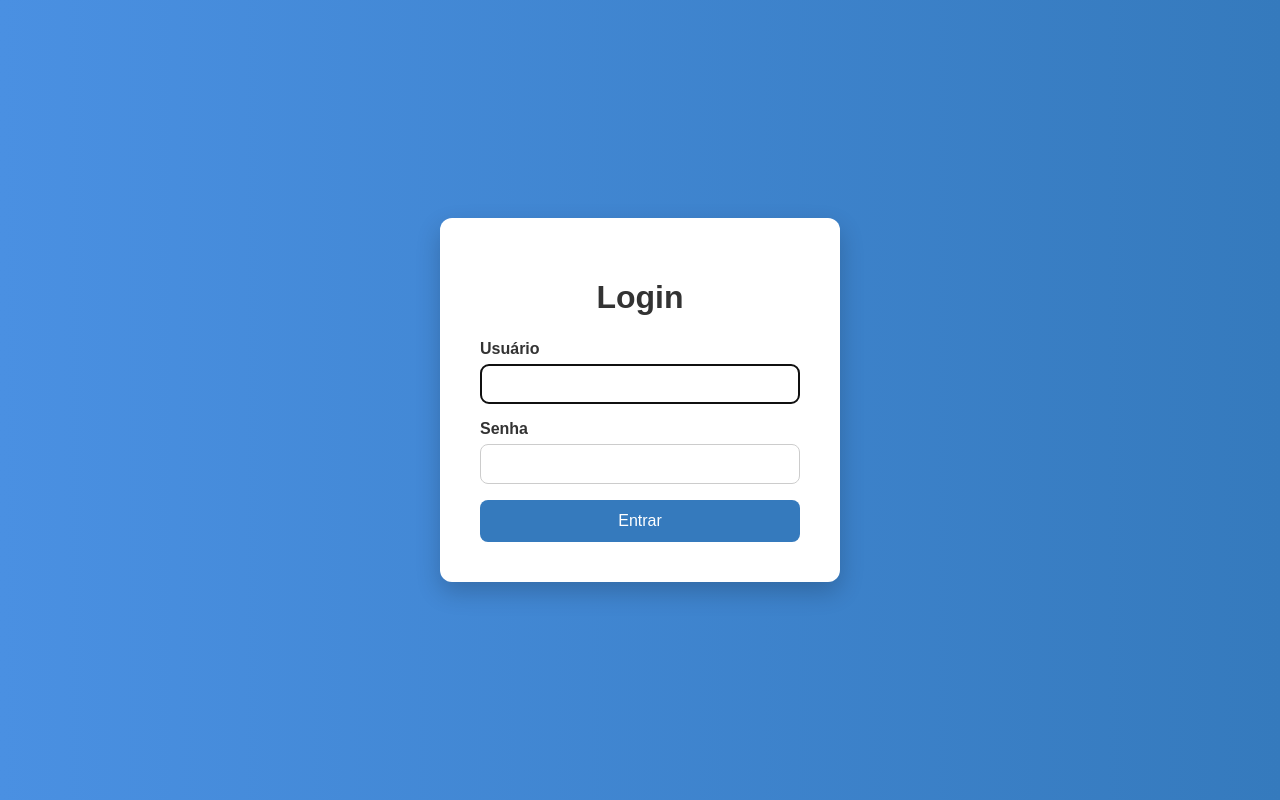
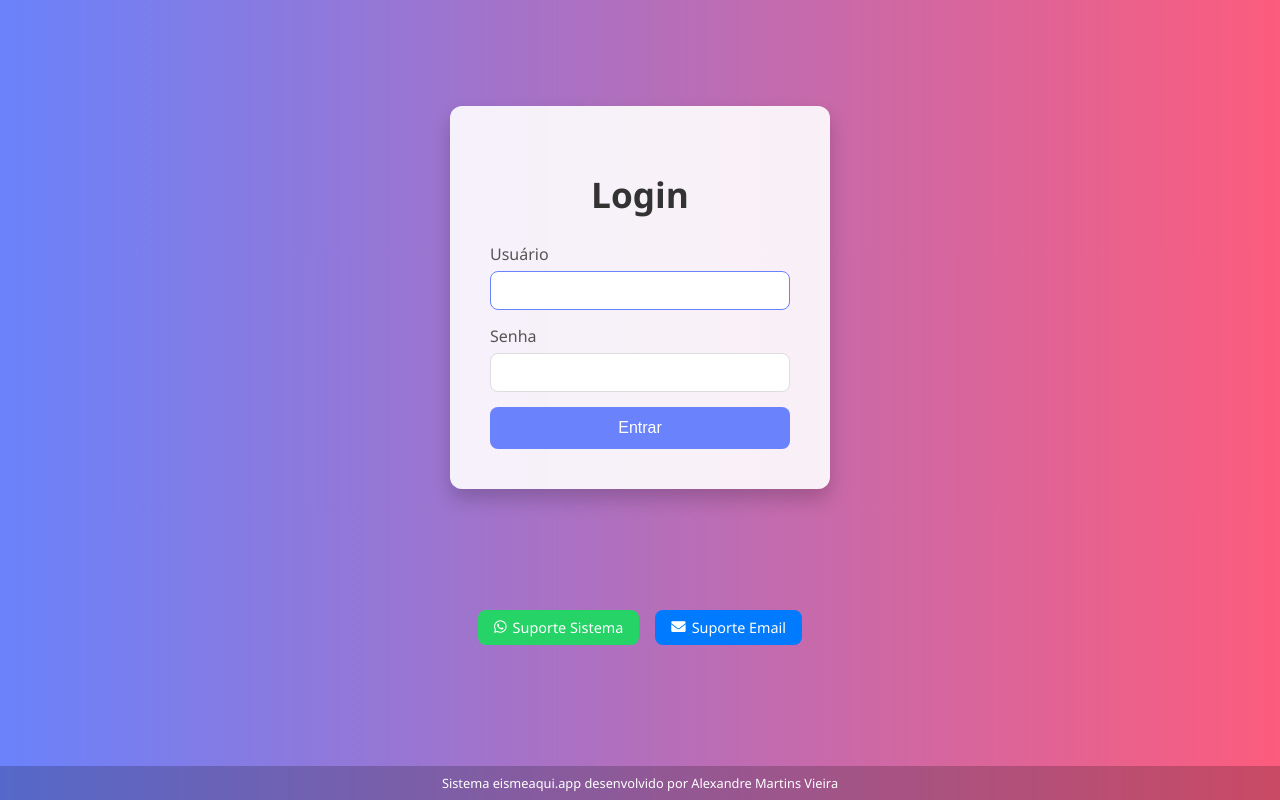
Before and after one commit to alexandremvdev1/acampteste, a Django app: page /login/ in a window 1280 px wide. Run offline with Django 5.2, Linux system fonts and the light colour scheme.

Commit message:
atualizaçoes

```diff
--- a/inscricoes/templates/inscricoes/login.html
+++ b/inscricoes/templates/inscricoes/login.html
@@ -1,9 +1,14 @@
 <!DOCTYPE html>
 <html lang="pt-br">
+
 <head>
     <meta charset="UTF-8">
     <title>Login - Sistema</title>
     <meta name="viewport" content="width=device-width, initial-scale=1.0">
+    <link rel="stylesheet"
+          href="https://cdnjs.cloudflare.com/ajax/libs/font-awesome/6.0.0/css/all.min.css"
+          integrity="sha512-9usAa10IRO0HhonpyAIVpjrylPvoDwiPUiKdWk5t3PyolY1cOd4DSE0Ga+ri4AuTroPR5aQvXU9xC6qOPnzFeg=="
+          crossorigin="anonymous" referrerpolicy="no-referrer" />
     <style>
         * {
             box-sizing: border-box;
@@ -12,77 +17,151 @@
         body {
             margin: 0;
             padding: 0;
-            font-family: Arial, sans-serif;
-            background: linear-gradient(to right, #4A90E2, #357ABD);
-            height: 100vh;
+            font-family: 'Segoe UI', Tahoma, Geneva, Verdana, sans-serif;
+            background: linear-gradient(to right, #6A82FB, #FC5C7D);
+            min-height: 100vh;
             display: flex;
+            flex-direction: column;
             align-items: center;
             justify-content: center;
+            overflow: hidden;
         }
 
         .login-container {
-            background-color: white;
+            background-color: rgba(255, 255, 255, 0.9);
             padding: 40px;
             border-radius: 12px;
-            box-shadow: 0 10px 25px rgba(0, 0, 0, 0.2);
+            box-shadow: 0 10px 20px rgba(0, 0, 0, 0.2);
             width: 100%;
-            max-width: 400px;
+            max-width: 380px;
+            text-align: center;
+            transition: transform 0.3s ease-in-out;
+            margin: auto 0; /* centraliza verticalmente */
+        }
+
+        .login-container:hover {
+            transform: scale(1.02);
         }
 
         h1 {
-            text-align: center;
-            margin-bottom: 24px;
+            margin-bottom: 25px;
             color: #333;
+            font-size: 2.2rem;
+            font-weight: 600;
         }
 
         label {
             display: block;
             margin-bottom: 6px;
-            font-weight: bold;
-            color: #333;
+            font-weight: 500;
+            color: #555;
+            text-align: left;
         }
 
         input[type="text"],
         input[type="password"] {
             width: 100%;
             padding: 10px 12px;
-            margin-bottom: 16px;
-            border: 1px solid #ccc;
+            margin-bottom: 15px;
+            border: 1px solid #ddd;
             border-radius: 8px;
-            font-size: 16px;
+            font-size: 15px;
+            transition: border-color 0.3s ease;
+        }
+
+        input[type="text"]:focus,
+        input[type="password"]:focus {
+            border-color: #6A82FB;
+            outline: none;
         }
 
         button {
             width: 100%;
-            background-color: #357ABD;
+            background-color: #6A82FB;
             color: white;
             padding: 12px;
             border: none;
             border-radius: 8px;
             font-size: 16px;
             cursor: pointer;
-            transition: background 0.3s ease;
+            transition: background-color 0.3s ease;
         }
 
         button:hover {
-            background-color: #2d639d;
+            background-color: #5167d9;
         }
 
         .error-message {
-            color: red;
-            margin-bottom: 16px;
+            color: #e74c3c;
+            margin-bottom: 15px;
             text-align: center;
+            font-size: 1rem;
+        }
+
+        .contact-btns-pequenos {
+            display: flex;
+            justify-content: center;
+            width: 100%;
+            max-width: 380px;
+            margin: 15px auto;
+        }
+
+        .btn-pequeno {
+            display: inline-flex;
+            align-items: center;
+            justify-content: center;
+            padding: 8px 16px;
+            margin: 0 8px;
+            color: white;
+            font-size: 0.9rem;
+            font-weight: 500;
+            border: none;
+            border-radius: 8px;
+            text-decoration: none;
+            cursor: pointer;
+            transition: background-color 0.3s ease;
+        }
+
+        .btn-suporte-whatsapp {
+            background-color: #25d366;
+        }
+
+        .btn-suporte-whatsapp:hover {
+            background-color: #128c7e;
+        }
+
+        .btn-email {
+            background-color: #007bff;
+        }
+
+        .btn-email:hover {
+            background-color: #0056b3;
+        }
+
+        .btn-pequeno i {
+            margin-right: 6px;
+        }
+
+        footer {
+            text-align: center;
+            color: #fff;
+            font-size: 0.8rem;
+            padding: 8px;
+            background-color: rgba(0, 0, 0, 0.2);
+            width: 100%;
+            margin-top: auto;
         }
     </style>
 </head>
+
 <body>
     <div class="login-container">
         <h1>Login</h1>
 
         {% if form.errors %}
-            <div class="error-message">
-                Usuário ou senha inválidos.
-            </div>
+        <div class="error-message">
+            Usuário ou senha inválidos.
+        </div>
         {% endif %}
 
         <form method="post">
@@ -98,5 +177,17 @@
             <button type="submit">Entrar</button>
         </form>
     </div>
+
+    <div class="contact-btns-pequenos">
+        <a href="https://wa.me/5563920013103" class="btn-pequeno btn-suporte-whatsapp" target="_blank"
+            rel="noopener"><i class="fab fa-whatsapp"></i> Suporte Sistema</a>
+        <a href="mailto:alexandremv.dev@gmail.com" class="btn-pequeno btn-email"><i
+                class="fas fa-envelope"></i> Suporte Email</a>
+    </div>
+
+    <footer>
+        Sistema eismeaqui.app desenvolvido por Alexandre Martins Vieira
+    </footer>
 </body>
+
 </html>
```
Also changed, not shown: inscricoes/templates/inscricoes/alterar_credenciais.html (+88 -30 lines).
